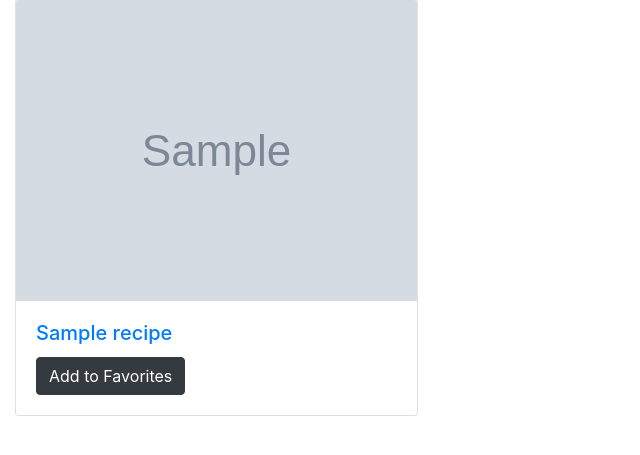
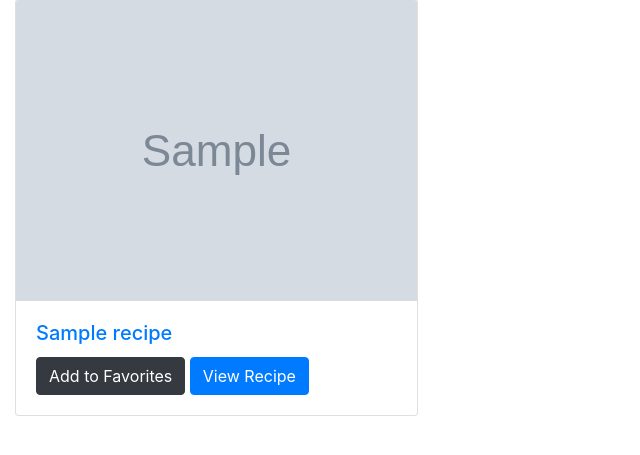
Before and after one commit to ChicoState/GroceryGenerator, a Django app: page / in a window 1280 px wide. Shown: the part 279-734 px from the top of the page, without its empty margins (0-640 px from the left). Run offline with Django 3.2, Linux system fonts and the light colour scheme; tables that the repository leaves empty hold one stand-in row (values such as "Sample post"); grey boxes marked "Sample" are stand-in pictures; a database or web service that is not in the repository returns one stand-in record (values such as "Sample title"); data that the repository does not hold is empty; some libraries are stand-ins or nearby versions.

Commit message:
added modal to homapage to quick view recipe

```diff
--- a/templates/index.html
+++ b/templates/index.html
@@ -21,8 +21,37 @@
 		  <div class="card">
 		    <img class="card-img-top" src={{recipe.image}} alt="Card image cap">
 		    <div class="card-body">
-		      <h5 class="card-title"><a href={{recipe.sourceUrl}}>{{recipe.title}}</a></h5>
-		      <a class="btn btn-dark" href="favorites/add/{{recipe.id}}">Add to Favorites</a>
+		      	<h5 class="card-title"><a href={{recipe.sourceUrl}}>{{recipe.title}}</a></h5>
+		      	<a class="btn btn-dark" href="favorites/add/{{recipe.id}}">Add to Favorites</a>
+		      	<!-- Button trigger modal -->
+				<button type="button" class="btn btn-primary" data-toggle="modal" data-target="#recipeModal_{{recipe.id}}">
+				  View Recipe
+				</button>
+
+				<!-- Modal -->
+				<div class="modal fade" id="recipeModal_{{recipe.id}}" tabindex="-1" role="dialog" aria-labelledby="recipeModalLabel_{{recipe.id}}" aria-hidden="true">
+				  <div class="modal-dialog" role="document">
+				    <div class="modal-content">
+				      <div class="modal-header">
+				        <h5 class="modal-title" id="recipeModalLabel_{{recipe.id}}">{{recipe.title}}</h5>
+				        <button type="button" class="close" data-dismiss="modal" aria-label="Close">
+				          <span aria-hidden="true">&times;</span>
+				        </button>
+				      </div>
+				      <div class="modal-body">
+				        <ul>
+				        	{% for item in recipe.extendedIngredients %}
+				        	<li>{{item.original}}</li>
+				        	{% endfor %}
+				        </ul>
+				      </div>
+				      <div class="modal-footer">
+				        <button type="button" class="btn btn-secondary" data-dismiss="modal">Close</button>
+				        <button type="button" class="btn btn-primary">Save changes</button>
+				      </div>
+				    </div>
+				  </div>
+				</div>
 		    </div>
 		  </div>
 		{% endfor %}
```
